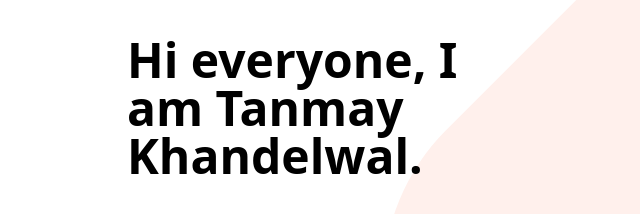
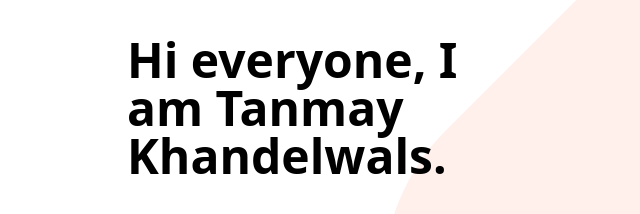
Before and after one commit to notacomder/Qstp-assignment, a website: page index.html in a window 1280 px wide. Shown: the part 240-454 px from the top of the page, 49-689 px from the left. Drawn offline with Linux system fonts and the light colour scheme.

Commit message:
updated index.html

```diff
--- a/index.html
+++ b/index.html
@@ -55,7 +55,7 @@ class="absolute flex-col items-center hidden self-end py-8 mt-10 space-y-6 font-
      <div class="container flex flex-col-reverse md:flex-row items-center px-6 mx-auto mt-10 space-y-0 md:space-y-0">
          <div class="flex flex-col mb-32 space-y-12 md:w-1/2">
             <h1 class="max-w-md text-4xl font-bold text-center md:text-5xl md:text-left">
-                Hi everyone, I am Tanmay Khandelwal.
+                Hi everyone, I am Tanmay Khandelwals.
             </h1>
             <p class="max-w-sm text-center text-darkGrayishBlue md:text-left">
                   I am currently pursuing Electronics and Instrumentations Engineering at BITS Goa
```
